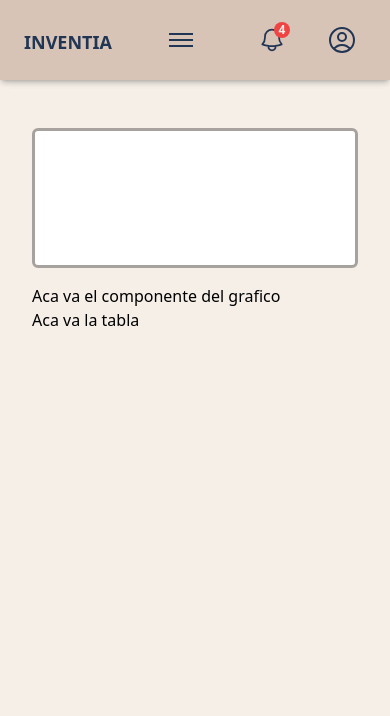
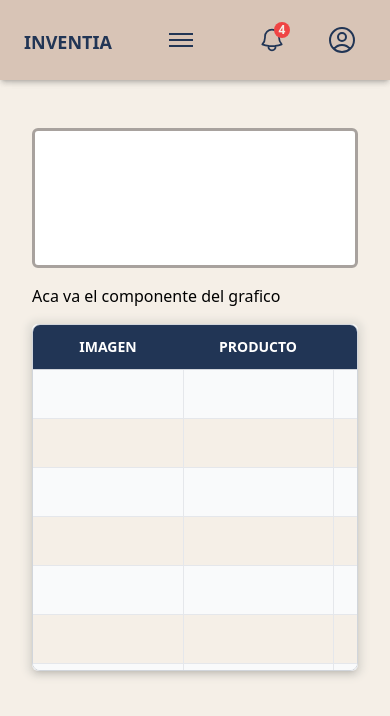
Before and after one commit to No-Country-simulation/S20-21-webapp, a React (Vite) app in the folder client/inventario/: page /inventario/home in a window 390 px wide. Shown: the top 716 px of the page. Built offline with nearby package versions, Linux system fonts and the light colour scheme.

Commit message:
Update tabla sin responsive

```diff
--- /dev/null
+++ b/client/inventario/src/components/tablas/tabla.css
@@ -0,0 +1,6 @@
+@media (max-width: 640px) {
+  .overflow-x-auto {
+    overflow-x: auto; /* Activa el desplazamiento horizontal en móviles */
+    -webkit-overflow-scrolling: touch; /* Agrega un suavizado en el desplazamiento */
+  }
+}
--- /dev/null
+++ b/client/inventario/src/components/tablas/tablas.tsx
@@ -0,0 +1,72 @@
+import "./tabla.css"
+
+interface Column {
+  key: string;
+  label: string;
+}
+
+interface TablasProps {
+  columns: Column[];
+  data: Record<string, unknown>[];
+}
+
+const Tablas: React.FC<TablasProps> = ({ columns, data }) => {
+  return (
+    <div className="w-full h-full overflow-hidden rounded-lg shadow-md border border-gray-300">
+      <div className="w-full overflow-x-auto">
+        <table className="w-full border-collapse bg-white text">
+          {/* Encabezado Fijo */}
+          <thead className="bg-customBlue text-white uppercase text-sm">
+            <tr>
+              {columns.map((col) => (
+                <th
+                  key={col.key}
+                  className="px-6 py-3 text-center border-b border-gray-300"
+                  style={{ minWidth: "150px" }}
+                >
+                  {col.label}
+                </th>
+              ))}
+            </tr>
+          </thead>
+        </table>
+
+        {/* Cuerpo con Scroll Vertical */}
+        <div className=" max-h-[300px] overflow-y-auto text-center">
+          <table className="w-full border-collapse bg-white ">
+            <tbody>
+              {data.length > 0 ? (
+                data.map((row, rowIndex) => (
+                  <tr
+                    key={rowIndex}
+                    className={`border-b border-gray-200 ${
+                      rowIndex % 2 === 0 ? "bg-gray-50" : "bg-beigeclaro"
+                    }`}
+                  >
+                    {columns.map((col) => (
+                      <td
+                        key={`${rowIndex}-${col.key}`}
+                        className="px-6 py-3 border-r"
+                        style={{ minWidth: "150px" }}
+                      >
+                        {String(row[col.key])}
+                      </td>
+                    ))}
+                  </tr>
+                ))
+              ) : (
+                <tr>
+                  <td colSpan={columns.length} className="text-center py-4 text-gray-500">
+                    No hay datos disponibles
+                  </td>
+                </tr>
+              )}
+            </tbody>
+          </table>
+        </div>
+      </div>
+    </div>
+  );
+};
+
+export default Tablas;
--- a/client/inventario/src/page/home/home.tsx
+++ b/client/inventario/src/page/home/home.tsx
@@ -1,4 +1,23 @@
-const Home = () => {
+import React from "react"
+import Tablas from "../../components/tablas/tablas"
+
+const Home: React.FC = () => {
+  const columns = [
+    {key: "imagen", label: "Imagen"},
+    {key: "producto", label: "Producto"},
+    {key: "valor", label: "Valor"},
+    {key: "cantidad", label: "Cantidad"},
+    {key: "status", label: "Status"},
+  ];
+  const data = [
+    {imagen:"", producto:"",valor:25, cantidad:5, status:""},
+    {imagen:"", producto:"",valor:25, cantidad:5, status:""},
+    {imagen:"", producto:"",valor:25, cantidad:5, status:""},
+    {imagen:"", producto:"",valor:25, cantidad:5, status:""},
+    {imagen:"", producto:"",valor:25, cantidad:5, status:""},
+    {imagen:"", producto:"",valor:25, cantidad:5, status:""},
+    {imagen:"", producto:"",valor:25, cantidad:5, status:""},
+  ];
   return (
     <div className="h-full w-full">
       {/* Carrusel - Solo en mobile */}
@@ -15,14 +34,13 @@ const Home = () => {
         <div className="md:shadow-[0px_1px_6px_6px_#E5E1DA] h-full w-[32.5%] rounded-md bg-white"></div>
       </div>
 
-
-
-      <div className="">
+      <div className="mb-4">
         Aca va el componente del grafico
       </div>
-      <div className="">
-        Aca va la tabla
+      <div className="shadow-[0px_1px_6px_6px_#E5E1DA] w-full h-90 bg-white rounded-md ">
+        <Tablas columns={columns} data={data} />
       </div>
+      <div className="h-4 w-full"></div>
     </div>
   )
 }
```
